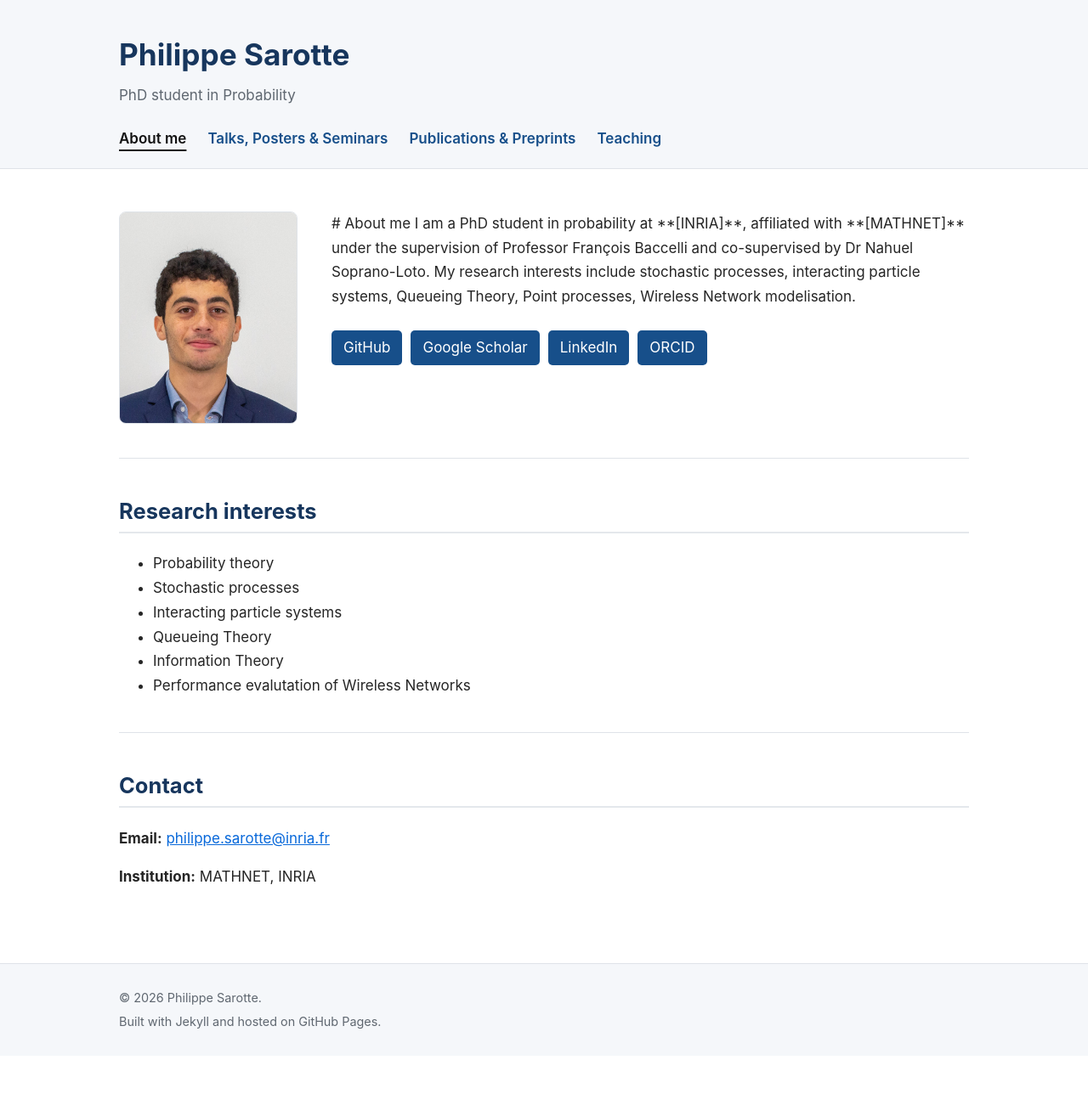
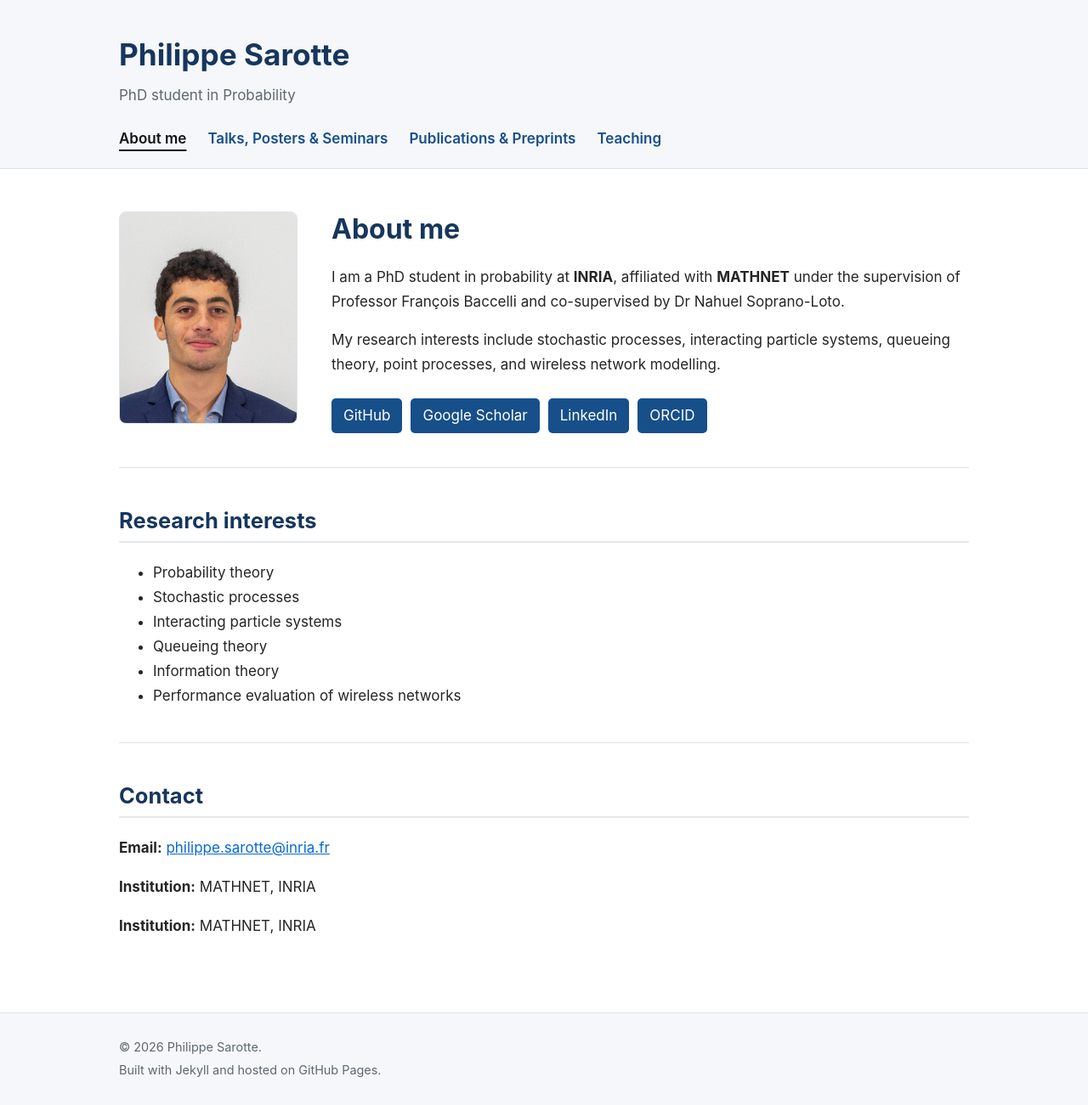
Before and after one commit to Philippe-Sarotte/Philippe-Sarotte.github.io, a Jekyll site: the page built from index.md, in a window 1280 px wide. Shown: the whole page at 85% size. Built offline with Jekyll 4.4.1, drawn with Linux system fonts in a browser that asks for light colours; before the commit the page ends 1243 px from its top, so only the background shows below that.

Commit message:
Refactor About section and update profile links
Updated HTML structure and improved formatting in the About section. Corrected capitalization and added missing profile links.

```diff
--- a/index.md
+++ b/index.md
@@ -7,46 +7,48 @@ permalink: /
 
 <div class="about-grid">
 
-<img
+  <img
     class="profile-picture"
     src="{{ '/assets/images/test4.jpg' | relative_url }}"
     alt="Portrait of {{ site.author.name }}"
->
+  >
 
-<div class="about-text">
+  <div class="about-text">
 
-# About me
+    <h1>About me</h1>
 
-I am a PhD student in probability at **[{{ site.author.university }}]**,
-affiliated with **[{{ site.author.laboratory }}]** under the supervision of Professor François Baccelli and co-supervised by Dr Nahuel Soprano-Loto.
+    <p>
+      I am a PhD student in probability at
+      <strong>{{ site.author.university }}</strong>,
+      affiliated with <strong>{{ site.author.laboratory }}</strong>
+      under the supervision of Professor François Baccelli and
+      co-supervised by Dr Nahuel Soprano-Loto.
+    </p>
 
-My research interests include stochastic processes, interacting particle
-systems, Queueing Theory, Point processes, Wireless Network modelisation.
+    <p>
+      My research interests include stochastic processes, interacting particle
+      systems, queueing theory, point processes, and wireless network modelling.
+    </p>
 
+    <div class="profile-links">
+      <a href="{{ site.github_url }}" target="_blank" rel="noopener noreferrer">
+        GitHub
+      </a>
 
+      <a href="{{ site.scholar_url }}" target="_blank" rel="noopener noreferrer">
+        Google Scholar
+      </a>
 
-<div class="profile-links">
+      <a href="{{ site.linkedin_url }}" target="_blank" rel="noopener noreferrer">
+        LinkedIn
+      </a>
 
-<a href="{{ site.github_url }}" target="_blank" rel="noopener noreferrer">
-    GitHub
-</a>
+      <a href="{{ site.orcid_url }}" target="_blank" rel="noopener noreferrer">
+        ORCID
+      </a>
+    </div>
 
-<a href="{{ site.scholar_url }}" target="_blank" rel="noopener noreferrer">
-    Google Scholar
-</a>
-
-<a href="{{ site.linkedin_url }}" target="_blank" rel="noopener noreferrer">
-    LinkedIn
-</a>
-
-<a href="{{ site.orcid_url }}" target="_blank" rel="noopener noreferrer">
-    ORCID
-</a>
-
-
-</div>
-
-</div>
+  </div>
 
 </div>
 
@@ -57,10 +59,9 @@ systems, Queueing Theory, Point processes, Wireless Network modelisation.
 - Probability theory
 - Stochastic processes
 - Interacting particle systems
-- Queueing Theory
-- Information Theory
-- Performance evalutation of Wireless Networks
-
+- Queueing theory
+- Information theory
+- Performance evaluation of wireless networks
 
 ---
 
@@ -69,3 +70,5 @@ systems, Queueing Theory, Point processes, Wireless Network modelisation.
 **Email:** [{{ site.author.email }}](mailto:{{ site.author.email }})
 
 **Institution:** {{ site.author.laboratory }}, {{ site.author.university }}
+
+**Institution:** {{ site.author.laboratory }}, {{ site.author.university }}
```
